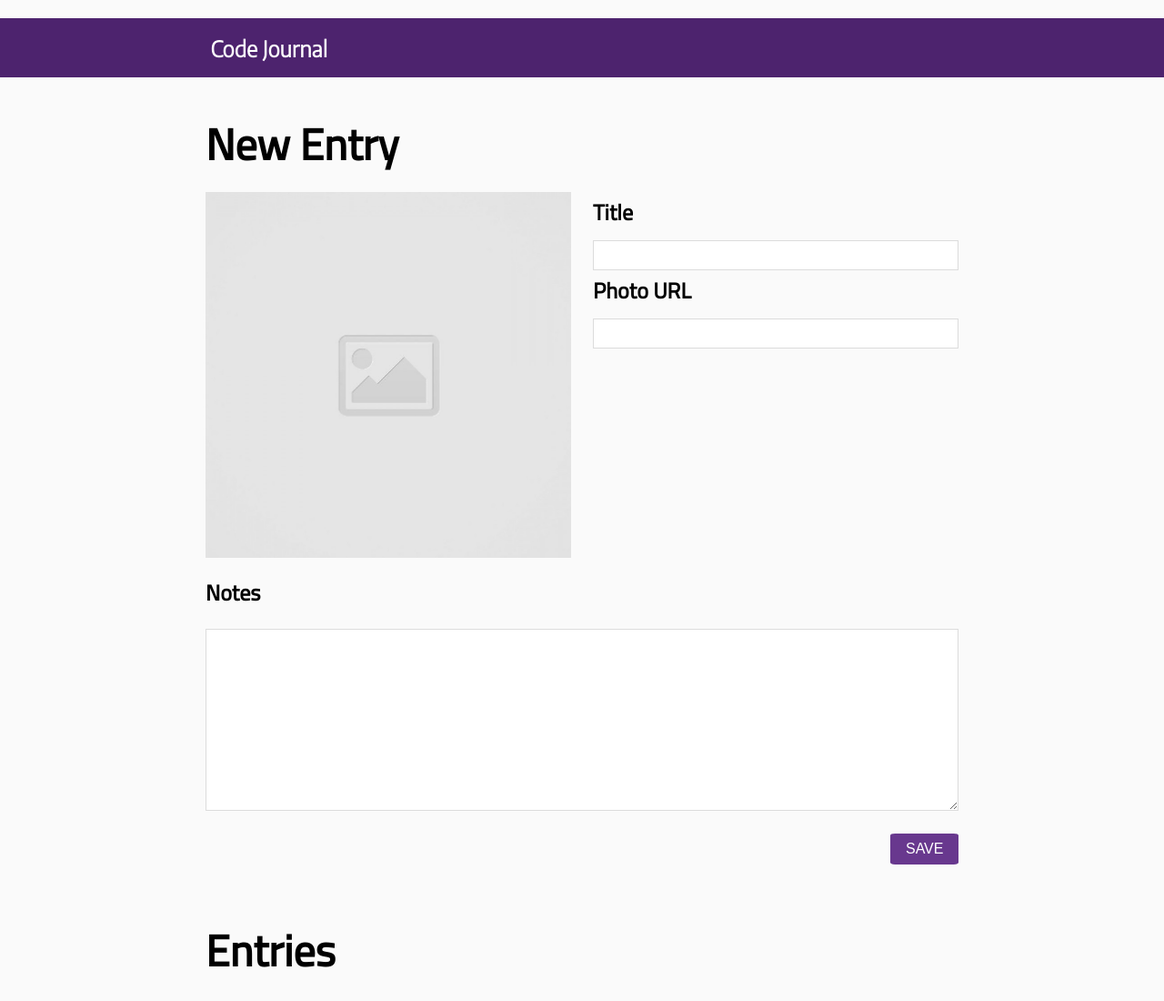
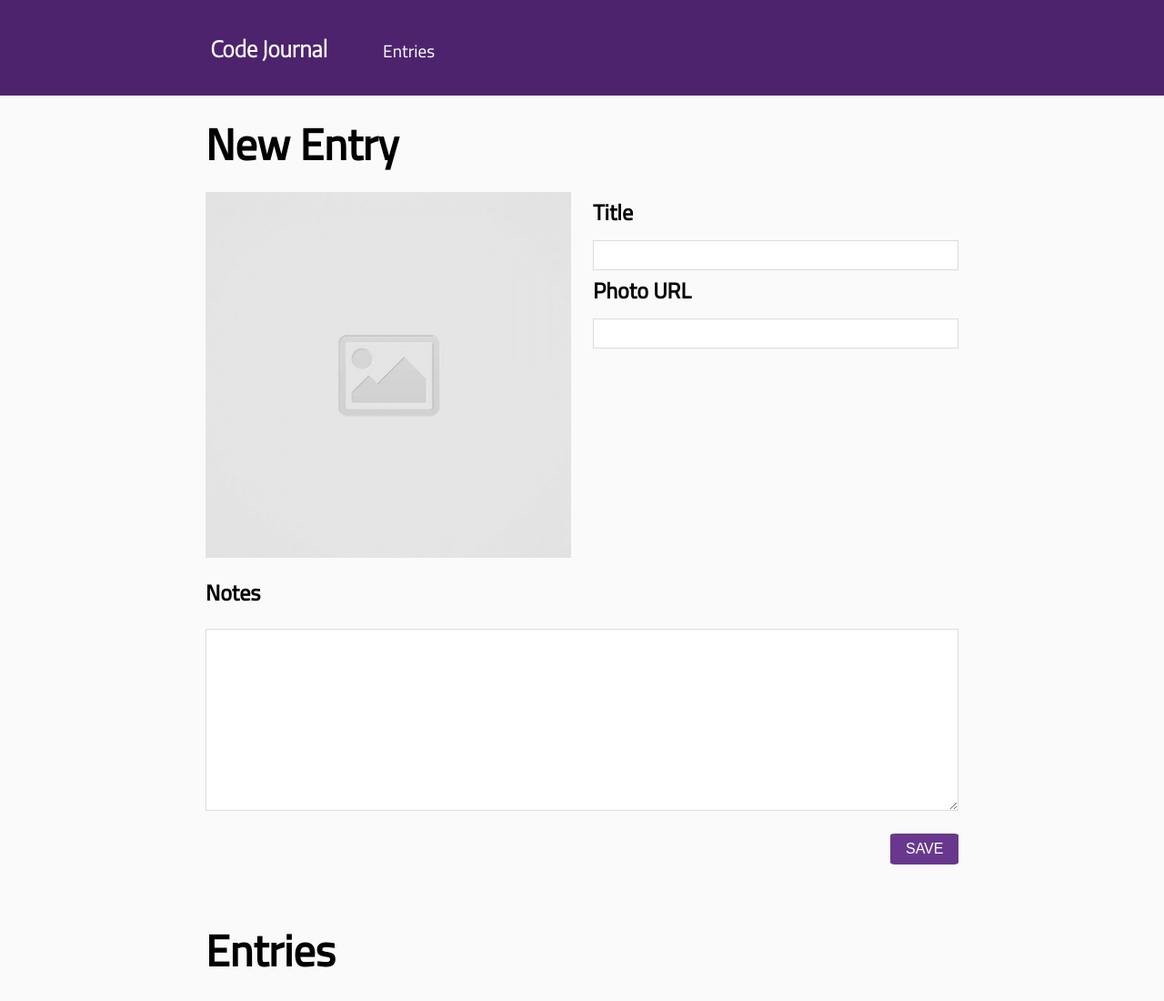
Before and after one commit to NatalieNunez/code-journal, a website: page index.html in a window 1280 px wide. Shown: the whole page at 91% size. Drawn offline with Linux system fonts and the light colour scheme.

Commit message:
Add a navigation item to the navbar for Entries.

```diff
--- a/css/styles.css
+++ b/css/styles.css
@@ -13,6 +13,22 @@ h2 {
   color: white;
   font-size: 1.5rem;
   padding: 1.1rem;
+  display: inline-block;
+}
+
+.nav-bar {
+  display: inline-block;
+}
+
+ol {
+  list-style: none;
+}
+
+a {
+  outline: none;
+  color: white;
+  text-decoration: none;
+  font-size: 1.2rem;
 }
 
 header {
--- a/index.html
+++ b/index.html
@@ -22,6 +22,11 @@
   <header>
     <div class="container">
       <h2>Code Journal</h2>
+      <nav class="nav-bar">
+        <ol>
+          <li><a href="#">Entries</a></li>
+        </ol>
+      </nav>
     </div>
   </header>
   <main>
```
